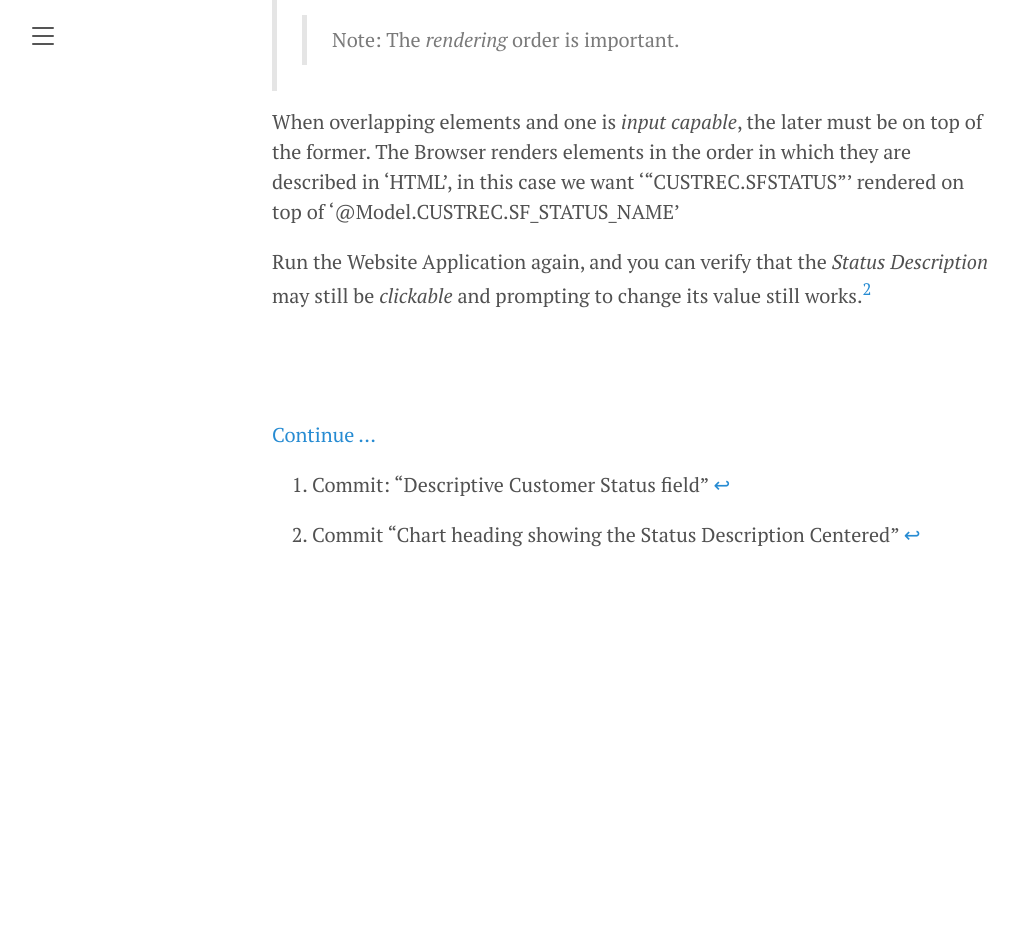
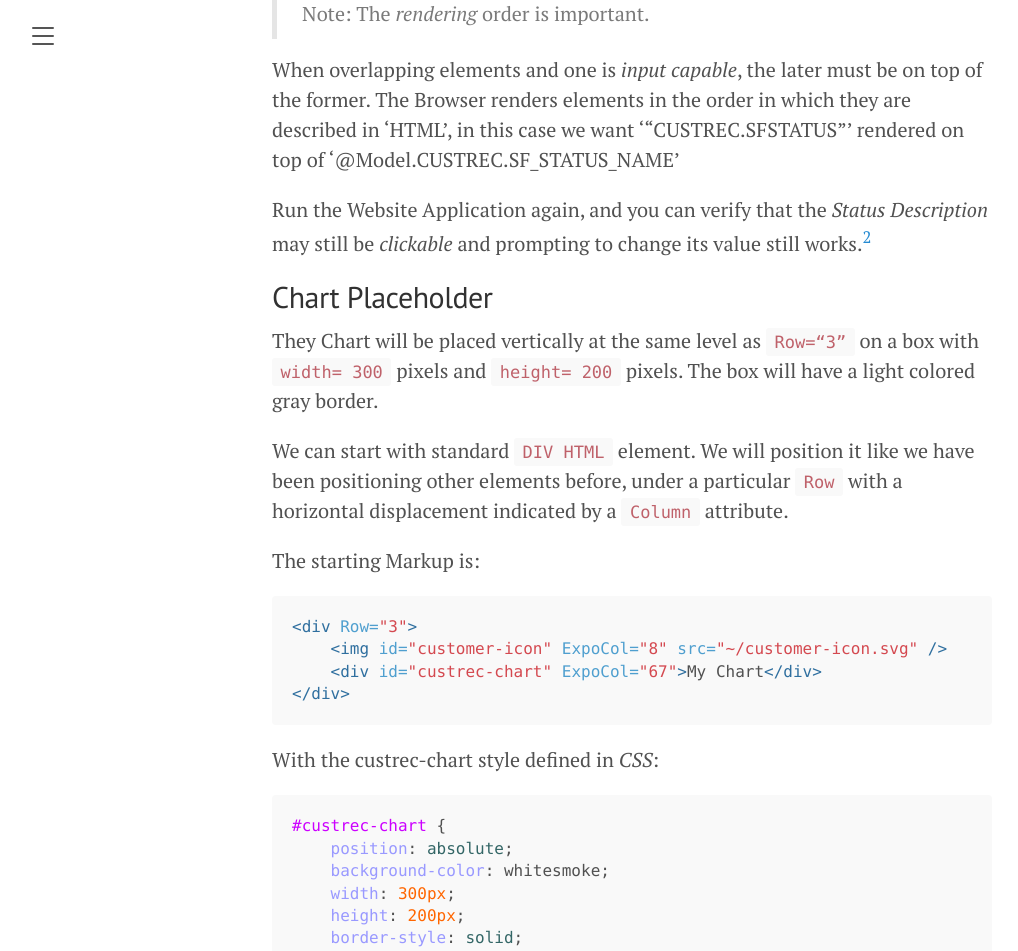
Before and after one commit to ASNA/SunFarm, a Jekyll site: the page built from docs/adding-chart-to-page.md, in a window 1280 px wide and 1400 px high, scrolled down 5469 px. Shown: the top 951 px of the window, without its empty margins (8-1026 px from the left). Built offline with Jekyll 4.4.1, drawn with Linux system fonts in a browser that asks for light colours; before the commit the page ends 6099 px from its top, so only the background shows below that; some of the changed text lies outside the part shown.

Commit message:
Chart Placeholder

````diff
--- a/docs/adding-chart-to-page.md
+++ b/docs/adding-chart-to-page.md
@@ -145,11 +145,43 @@ CustomerAppSite\Areas\CustomerAppViews\Pages\CUSTDSPF.cshtml
 </div>
 ```
 
->>Note: The *rendering* order is important.
+>Note: The *rendering* order is important.
 
 When overlapping elements and one is *input capable*, the later must be on top of the former. The Browser renders elements in the order in which they are described in 'HTML', in this case we want '“CUSTREC.SFSTATUS"' rendered on top of '@Model.CUSTREC.SF_STATUS_NAME'
 
 Run the Website Application again, and you can verify that the *Status Description* may still be *clickable* and prompting to change its value still works.[^2]
+
+## Chart Placeholder
+
+They Chart will be placed vertically at the same level as `Row=“3”` on a box with `width= 300` pixels and `height= 200` pixels. The box will have a light colored gray border.
+
+We can start with standard `DIV HTML` element. We will position it like we have been positioning other elements before, under a particular `Row` with a horizontal displacement indicated by a `Column` attribute.
+
+The starting Markup is:
+
+```html
+<div Row="3">
+    <img id="customer-icon" ExpoCol="8" src="~/customer-icon.svg" />
+    <div id="custrec-chart" ExpoCol="67">My Chart</div>
+</div>
+```
+With the custrec-chart style defined in *CSS*:
+
+```css
+#custrec-chart {
+    position: absolute;
+    background-color: whitesmoke;
+    width: 300px;
+    height: 200px;
+    border-style: solid;
+    border-color: lightgrey;
+    border-width: medium;
+}
+```
+
+Such element shows like the image below[^3].
+
+![Chart Placeholder element](/images/page-two-chart-03.png/)
 
 <br>
 <br>
@@ -158,3 +190,4 @@ Run the Website Application again, and you can verify that the *Status Descripti
 
 [^1]: Commit: “Descriptive Customer Status field”
 [^2]: Commit “Chart heading showing the Status Description Centered”
+[^3]: Commit: “Chart Placeholder”
````
Also changed, not shown: docs/images/page-two-chart-03.png (added).
